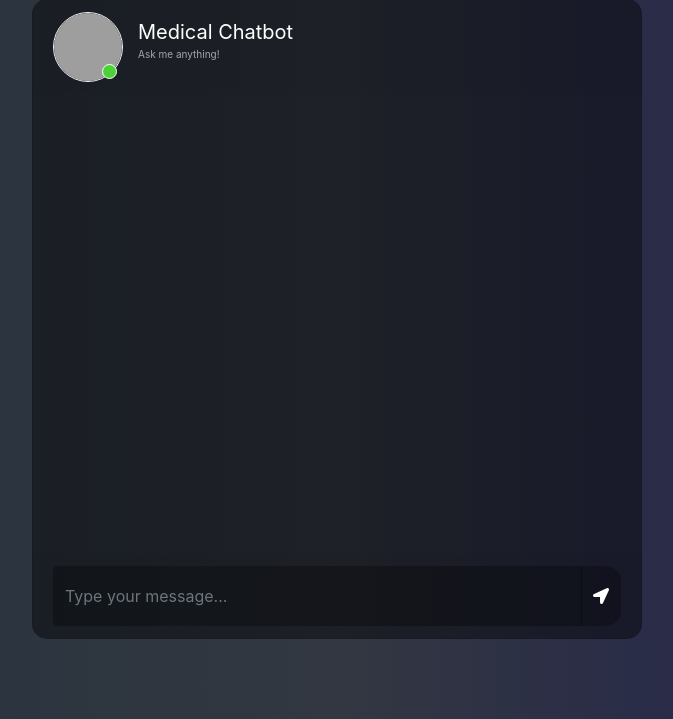
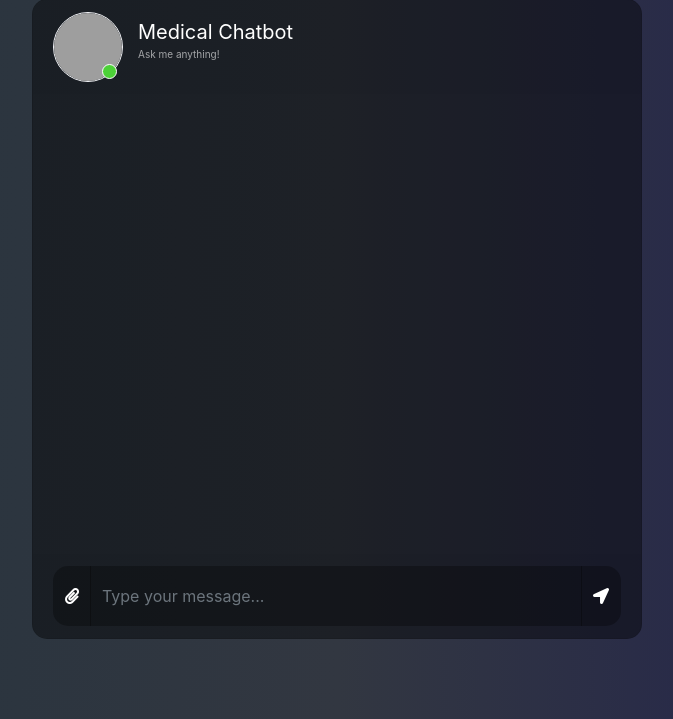
Before and after one commit to anas-fareedi/Health_buddy, a Flask app: page / in a window 1280 px wide. Shown: the part 81-800 px from the top of the page, without its empty margins (303-976 px from the left). Run offline with Flask 3, Linux system fonts and the light colour scheme; some libraries are stand-ins or nearby versions; grey boxes are pictures that could not be loaded.

Commit message:
some change

```diff
--- a/templates/chat.html
+++ b/templates/chat.html
@@ -3,9 +3,11 @@
 	<head>
 		<title>Medical Chatbot</title>
 		<meta name="viewport" content="width=device-width, initial-scale=1.0">
+		<meta name="description" content="AI-powered Medical Chatbot - Ask health-related questions and get answers from medical literature.">
 		<link rel="stylesheet" href="https://stackpath.bootstrapcdn.com/bootstrap/4.1.3/css/bootstrap.min.css" integrity="sha384-MCw98/SFnGE8fJT3GXwEOngsV7Zt27NXFoaoApmYm81iuXoPkFOJwJ8ERdknLPMO" crossorigin="anonymous">
 		<link rel="stylesheet" href="https://use.fontawesome.com/releases/v5.5.0/css/all.css" integrity="sha384-B4dIYHKNBt8Bc12p+WXckhzcICo0wtJAoU8YZTY5qE0Id1GSseTk6S+L3BlXeVIU" crossorigin="anonymous">
 		<script src="https://ajax.googleapis.com/ajax/libs/jquery/3.3.1/jquery.min.js"></script>
+		<script src="https://cdn.jsdelivr.net/npm/marked/marked.min.js"></script>
 		<link rel="stylesheet" type="text/css" href="{{ url_for('static', filename='style.css')}}"/>
 	</head>
 
@@ -32,7 +34,24 @@
 
 						</div>
 						<div class="card-footer">
+							<!-- Upload status toast -->
+							<div id="uploadToast" class="upload-toast" style="display:none;">
+								<div class="upload-toast-content">
+									<i class="fas fa-spinner fa-spin upload-toast-icon" id="uploadSpinner"></i>
+									<i class="fas fa-check-circle upload-toast-icon upload-toast-success" id="uploadSuccess" style="display:none;"></i>
+									<i class="fas fa-times-circle upload-toast-icon upload-toast-error" id="uploadError" style="display:none;"></i>
+									<span id="uploadToastMsg">Uploading PDF...</span>
+								</div>
+							</div>
+
 							<form id="messageArea" class="input-group">
+								<!-- Hidden file input for PDF upload -->
+								<input type="file" id="pdfUpload" accept=".pdf" style="display:none;" />
+								<div class="input-group-prepend">
+									<button type="button" id="uploadBtn" class="input-group-text attach_btn" title="Upload PDF">
+										<i class="fas fa-paperclip"></i>
+									</button>
+								</div>
                                 <input type="text" id="text" name="msg" placeholder="Type your message..." autocomplete="off" class="form-control type_msg" required/>
 								<div class="input-group-append">
 									<button type="submit" id="send" class="input-group-text send_btn"><i class="fas fa-location-arrow"></i></button>
```
